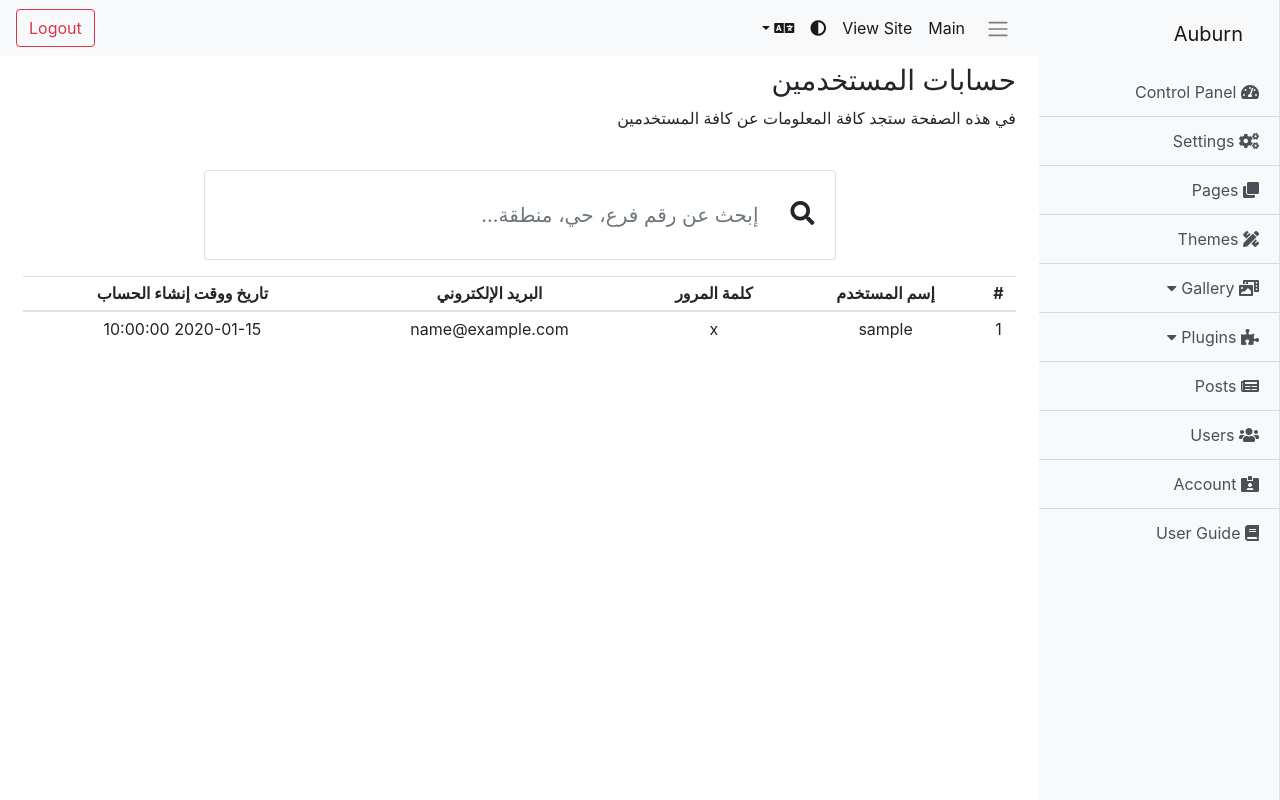
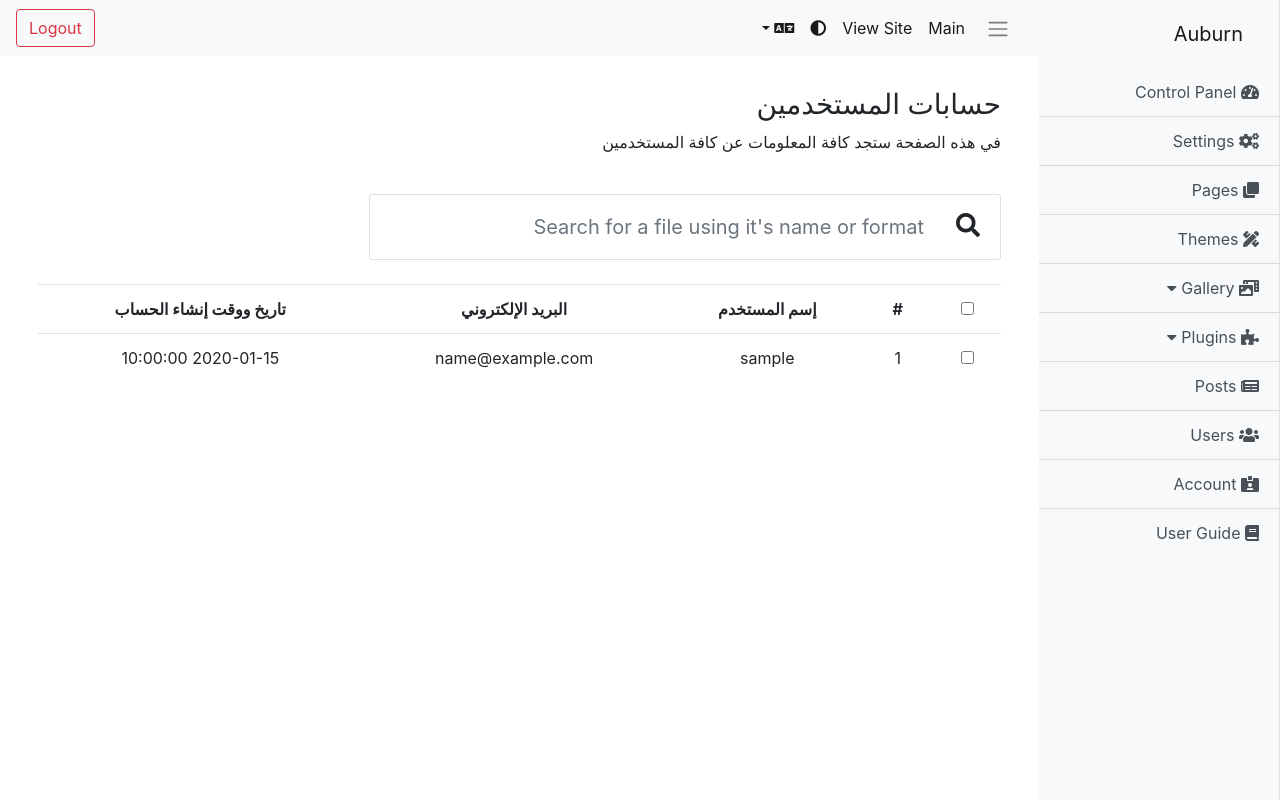
Before and after one commit to Nick390/Auburn-1.0.0, a PHP site: page /admin/users-dashboard.php in a window 1280 px wide. Run offline with PHP 8.4, Linux system fonts and the light colour scheme; the visitor is signed in with stand-in values (Sample User, id 1); tables that the repository leaves empty or names only in its code hold one stand-in row (values such as "Sample post").

Commit message:
Update more then one file
*Update in gallery.php.
**Remove the link to function.php.
**Add linking elements with translation.
**Add redesign the elements.
*Update in plugins.php.
**Remove the link to function.php.
*Update in submit-a-new-notification.php.
**Remove the link to function.php.
*Update in UploadMultipleFiles.php.
**Add linking elements with translation.
**Add support more file extensions.
*Update in users-dashboard.php.
**Remove the link to function.php.
*Update in view-all-notification.php.
**Remove the link to function.php.
*Update in view-notifications.php.
**Remove the link to function.php.
**Remove the old function.
*Update in ar.php.
**Add new translated items.
*Update in en.php.
**Add new translated items.
*Update in Registration.php.
**Add CURRENT_TIMESTAMP property.

```diff
--- a/admin/plugins.php
+++ b/admin/plugins.php
@@ -1,6 +1,5 @@
 <?php include('../includes/php/header.php'); ?>
 <?php include('../includes/php/nav.php'); ?>
-<?php include_once '../includes/source/function.php';?>
 <!--هذه الصفحة مجرد شكل فقط ولكن تحتاج إلى عنصر echo من أجل ربطها في نظام الترجمة-->
 <style>
     #medialogo{
--- a/admin/submit-a-new-notification.php
+++ b/admin/submit-a-new-notification.php
@@ -1,6 +1,5 @@
 <?php include('../includes/php/header.php'); ?>
 <?php include('../includes/php/nav.php'); ?>
-<?php include("../includes/source/function.php"); ?>
 <style>
 #cke_message{
 	display: block;
--- a/admin/users-dashboard.php
+++ b/admin/users-dashboard.php
@@ -1,74 +1,89 @@
 <?php include('../includes/php/header.php'); ?>
 <?php include('../includes/php/nav.php'); ?>
-<?php include_once '../includes/source/function.php';?>
-<div class="container m-0 p-0">
-    <div class="row m-0 p-0">
-        <div class="col-sm m-0 p-0">
+<style>
+</style>
+<div class="container">
+    <br/>
+    <div class="row">
+        <div class="col-sm">
             <h3>حسابات المستخدمين</h3>
             <p>في هذه الصفحة ستجد كافة المعلومات عن كافة المستخدمين</p>
         </div>
     </div>
-</div>
-<div class="container">
     <br/>
-	<div class="row justify-content-center">
+	<div class="row">
         <div class="col-12 col-md-10 col-lg-8">
             <form class="card card-sm">
-                                <div class="card-body row no-gutters align-items-center">
+                <div class="card-body row no-gutters align-items-center p-1 m-1 pr-3">
                     <div class="col-auto">
                         <i class="fas fa-search h4 text-body mb-0"></i>
                     </div>
                         <!--end of col-->
                     <div class="col mr-3 ml-3">
-                                        <input type="search" placeholder="إبحث عن رقم فرع، حي، منطقة..." class="form-control search-input form-control-lg form-control-borderless" data-table="customers-list"/>
+                        <input type="search" placeholder="<?php echo $lang['Search For A File Using Its Name Or Format'] ?>" class="form-control search-input form-control-lg form-control-borderless" data-table="gallery-list"/>
                     </div>
                                     <!--end of col-->
                 </div>
             </form>
         </div>
-                        <!--end of col-->
     </div>
-</div>
-
+    <br/>
+    <div class="row">
+        <div class="col">
 <?php
                 $query = "SELECT * FROM `users` order by `user_id`";
-                 if(count(fetchAll($query))>0)
-
-echo '<table class="table table-sm customers-list mt-3">
+                $getusersinfo = $conn->query($query);
+                 if($getusersinfo){
+?>
+<table class="table customers-list">
       <thead>
         <tr>
-          <th scope="col">#</th>
-          <th scope="col">إسم المستخدم</th>
-          <th scope="col">كلمة المرور</th>
-          <th scope="col">البريد الإلكتروني</th>
-          <th scope="col">تاريخ ووقت إنشاء الحساب</th>
+          <th class="border-bottom-0 align-middle"><input type="checkbox" id="select-all" class="ml-2"></th>
+          <th class="border-bottom-0 align-middle">#</th>
+          <th class="border-bottom-0 align-middle">إسم المستخدم</th>
+          <th class="align-middle d-none d-sm-block border-bottom-0">البريد الإلكتروني</th>
+          <th class="border-bottom-0 align-middle">تاريخ ووقت إنشاء الحساب</th>
         </tr>
       </thead>
-      <tbody>';
-
+      <tbody>
+<?php
 if ($result = $conn->query($query)) {
     while ($row = $result->fetch_assoc()) {
         $field1name = $row["user_id"];
         $field2name = $row["user_name"];
-        $field3name = $row["user_password_hash"];
         $field4name = $row["user_email"];
         $field5name = $row["user_date_created"];
 
         echo ' <tr>
+                  <td><input type="checkbox" id="select-all" class="ml-2"></td>
                   <td>'.$field1name.'</td>
                   <td>'.$field2name.'</td>
-                  <td>'.$field3name.'</td>
-                  <td>'.$field4name.'</td>
+                  <td class="d-none d-sm-block">'.$field4name.'</td>
                   <td>'.$field5name.'</td>
                 </tr>
                 ';
     }
-    echo'</tbody>
-         </table>';
+?>
+    </tbody>
+    </table>
+<?php
 }else{
   echo '<div class="alert alert-danger" role="alert">يوجد مشكلة في قاعدة البيانات</div>';
 }
+}
 ?>
+</div>
+    </div>
+    </div>
+    <script>
+        //Used to select-all by checing the checkbox at the to of the table
+        document.getElementById('select-all').onclick = function() {
+        var checkboxes = document.querySelectorAll('input[type="checkbox"]');
+        for (var checkbox of checkboxes) {
+            checkbox.checked = this.checked;
+        }
+        }
+    </script>
     <script>
         (function(document) {
             'use strict';
--- a/admin/view-all-notification.php
+++ b/admin/view-all-notification.php
@@ -1,6 +1,6 @@
 <?php include '../includes/php/header.php'; ?>
 <?php include '../includes/php/nav.php'; ?>
-<?php include_once '../includes/source/function.php'; ?>
+
 <div class="container m-0 p-0">
     <div class="row m-0 p-0">
         <div class="col-sm m-0 p-0">
--- a/includes/lang/ar.php
+++ b/includes/lang/ar.php
@@ -52,6 +52,10 @@
                 //صفحة المشرف قسم المعرض
                 "Upload New File Button" => "إرفع ملف جديد",
                 "Search For A File Using Its Name Or Format" => "إبحث عن ملف باستخدام إسمة او الصيغة",
+                "File" => "اسم الملف",
+                "URL" => "الرابط",
+                "Uplode Date" => "تاريخ رفع الملف",
+                "Checkbox Title" => "انقر لتحديد كافة العناصر",
                 // صفحة المشرف قسم المعرض صفحة رفع ملفات جديدة
                 "UploadButton" => "إرفع",
                 "Page Title" => "إرفع ملف او عدة ملفات",
--- a/includes/lang/en.php
+++ b/includes/lang/en.php
@@ -42,7 +42,7 @@
                 "PluginPageTitle" => "Plugins",
                 "PluginUpload" => "Upload Plugin",
                 "PluginPageDescription" => "On this page you will find all the Plugins on the site",
-                "PluginTableCheckboxTitle" => "",
+                "PluginTableCheckboxTitle" => "Click to select all items",
                 "PluginTableTitle" => "Plugin",
                 "PluginTableDescription" => "Description",
                 "PluginEditButton" => "Edit",
@@ -52,6 +52,10 @@
                  //Super Admin page; Gallery Section
                 "Upload New File Button" => "Upload New File",
                 "Search For A File Using Its Name Or Format" => "Search for a file using it's name or format",
+                "File" => "File Name",
+                "URL" => "URL",
+                "Uplode Date" => "Uplode Dat",
+                "Checkbox Title" => "Click to select all items",
                 //Super Admin page; Gallery Section Upload Multiple Files page
                 "UploadButton" => "Upload",
                 "Page Title" => "Upload one or more files",
--- a/pages/Registration.php
+++ b/pages/Registration.php
@@ -95,8 +95,8 @@ class Registration
                     $this->errors[] = "  عذرًا ، اسم المستخدم / عنوان البريد الإلكتروني هذا مستخدم بالفعل.";
                 } else {
                     // write new user's data into database
-                    $sql = "INSERT INTO users (user_name, user_password_hash, user_email)
-                            VALUES('" . $user_name . "', '" . $user_password_hash . "', '" . $user_email . "');";
+                    $sql = "INSERT INTO users (user_name, user_password_hash, user_email, user_date_created)
+                            VALUES('" . $user_name . "', '" . $user_password_hash . "', '" . $user_email . "', CURRENT_TIMESTAMP);";
                     $query_new_user_insert = $this->db_connection->query($sql);
 
                     // if user has been added successfully
```
Also changed, not shown: admin/UploadMultipleFiles.php (+12 -2 lines), admin/gallery.php (+46 -36 lines), admin/view-notifications.php (+4 -4 lines). Lines whose indentation alone changed are shown as unchanged.
